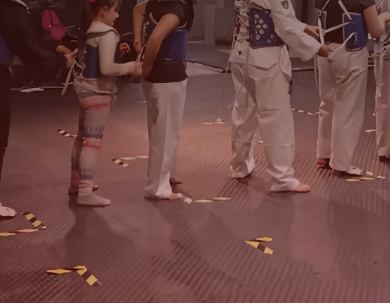
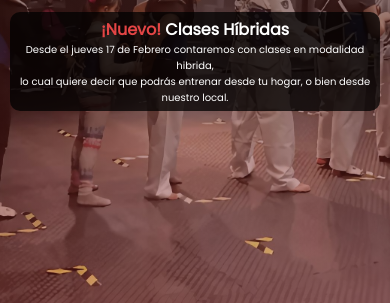
Before and after one commit to franciscoDevv/Tkd-Chivsan, a plain HTML site: page index.html in a window 390 px wide. Shown: the part 435-738 px from the top of the page. Drawn offline with nearby package versions, Linux system fonts and the light colour scheme.

Commit message:
Clases Hibridas section added

```diff
--- a/index.html
+++ b/index.html
@@ -14,7 +14,7 @@
     <meta property="og:description" content="Academia de Taekwondo especializada en el combate">
     <meta property="og:url" content="https://www.taekwondochivsan.cl">
     <meta property="og:site_name" content="Taekwondo Chivsan">
-    <meta name="instagram:site" content="@tkd.chivsan">
+    <meta name="instagram:site" content="@team.chivsan_cl">
     <meta name="instagram:description" content="Academia de taekwondo especializada en el combate">
 
 
@@ -60,8 +60,13 @@
       <div class="main">
         <div class="eslogan">
           <h1>Escuela de Taekwondo Chivsan</h1>
-
           <p>ENTRENA LLORANDO, COMPITE RIENDO.</p>
+          <div class="flex-new">
+            <div>
+              <h4><span class="color-span">¡Nuevo!</span> Clases Híbridas</h4>
+              <p>Desde el jueves 17 de Febrero contaremos con clases en modalidad hibrida,<br> lo cual quiere decir que podrás entrenar desde tu hogar, o bien desde nuestro local.</p>
+            </div>
+          </div>
         </div>
       </div>
     </div>
@@ -189,10 +194,12 @@
         <a href="preguntas.html#donde">¿Dónde estamos ubicados?</a> <br>
         <a href="preguntas.html#cuales">¿Cuáles son nuestros horarios?</a> <br>
         <a href="preguntas.html#porque">¿Porque deberías empezar ya a entrenar con nosotros?</a>
+        <br>
+        <a href="preguntas.html#modalidad">Modalidad de entrenamiento</a>
       </div>
       <div class="preguntas">
          <br><br>
-     <a href="https://instagram.com/tkd.chivsan" target="_blank">
+     <a href="https://instagram.com/team.chivsan_cl" target="_blank">
        <svg aria-hidden="true" focusable="false" data-prefix="fab" data-icon="instagram" class="svg-inline--fa fa-instagram fa-w-14" role="img" xmlns="http://www.w3.org/2000/svg" viewBox="0 0 448 512"><path fill="currentColor" d="M224.1 141c-63.6 0-114.9 51.3-114.9 114.9s51.3 114.9 114.9 114.9S339 319.5 339 255.9 287.7 141 224.1 141zm0 189.6c-41.1 0-74.7-33.5-74.7-74.7s33.5-74.7 74.7-74.7 74.7 33.5 74.7 74.7-33.6 74.7-74.7 74.7zm146.4-194.3c0 14.9-12 26.8-26.8 26.8-14.9 0-26.8-12-26.8-26.8s12-26.8 26.8-26.8 26.8 12 26.8 26.8zm76.1 27.2c-1.7-35.9-9.9-67.7-36.2-93.9-26.2-26.2-58-34.4-93.9-36.2-37-2.1-147.9-2.1-184.9 0-35.8 1.7-67.6 9.9-93.9 36.1s-34.4 58-36.2 93.9c-2.1 37-2.1 147.9 0 184.9 1.7 35.9 9.9 67.7 36.2 93.9s58 34.4 93.9 36.2c37 2.1 147.9 2.1 184.9 0 35.9-1.7 67.7-9.9 93.9-36.2 26.2-26.2 34.4-58 36.2-93.9 2.1-37 2.1-147.8 0-184.8zM398.8 388c-7.8 19.6-22.9 34.7-42.6 42.6-29.5 11.7-99.5 9-132.1 9s-102.7 2.6-132.1-9c-19.6-7.8-34.7-22.9-42.6-42.6-11.7-29.5-9-99.5-9-132.1s-2.6-102.7 9-132.1c7.8-19.6 22.9-34.7 42.6-42.6 29.5-11.7 99.5-9 132.1-9s102.7-2.6 132.1 9c19.6 7.8 34.7 22.9 42.6 42.6 11.7 29.5 9 99.5 9 132.1s2.7 102.7-9 132.1z"></path></svg>
      </a>
 
--- /dev/null
+++ b/sass/_new.sass
@@ -0,0 +1,14 @@
+.color-span
+    color: rgba(228, 69, 69, 1)
+
+.flex-new
+    display: flex
+    justify-content: center
+    margin-top: 15px
+    background-color: rgba(0, 0, 0, .75)
+    border-radius: 10px
+    padding: 5px
+    div
+        text-align: center
+        p
+            font-size: 10px
--- a/sass/_responsive.sass
+++ b/sass/_responsive.sass
@@ -28,6 +28,8 @@
 		flex-direction: column
 		.preguntas
 			margin: 5px 40px
+	.flex-new
+		margin: 10px
 
 @media (min-width: 768px) and (max-width: 1024px)
 	#dou3
--- a/sass/main.sass
+++ b/sass/main.sass
@@ -11,3 +11,4 @@
 @import preguntas.sass
 @import regresar.sass
 @import responsive.sass
+@import new.sass
```
Also changed, not shown: preguntas.html (+3 -2 lines), css/main.css, 1 other file.
